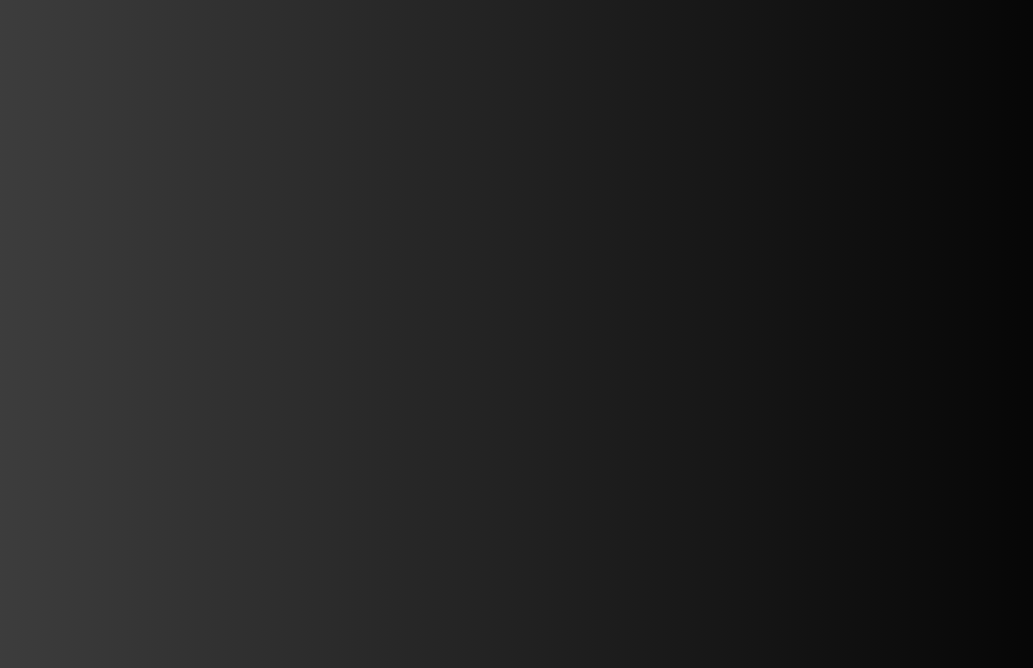
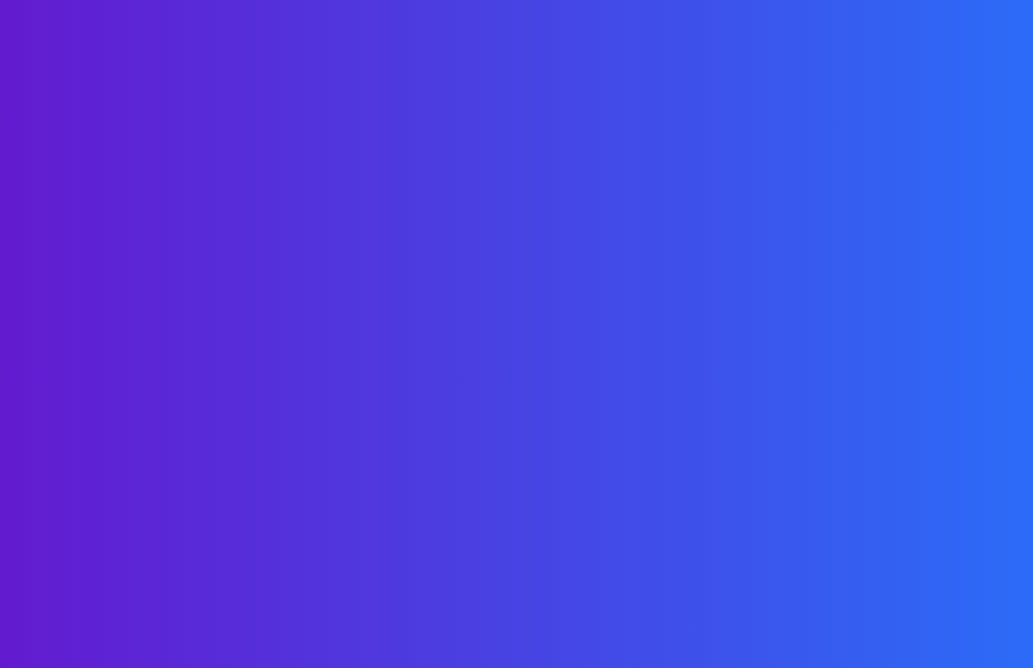
Before and after one commit to HarshJ2000/To-Do-List, a plain HTML site: page index.html in a window 1280 px wide. Shown: the part 132-800 px from the top of the page, without its empty margins (123-1156 px from the left). Drawn offline with Linux system fonts and the light colour scheme; a web font is replaced by a local one.

Commit message:
Update main.css

```diff
--- a/main.css
+++ b/main.css
@@ -4,7 +4,7 @@
 }
 
 body {
-    background-image: linear-gradient(to right, #434343 0%, black 100%);
+    background-image: linear-gradient(to right, #6a11cb 0%, #2575fc 100%);
     font-family: 'Salsa', cursive;
     min-height: 100vh;
 }
```
